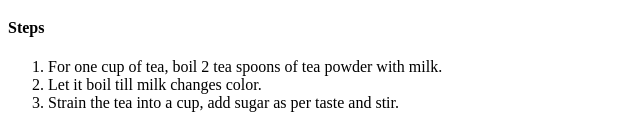
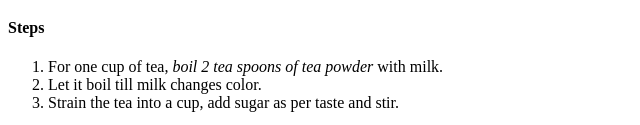
Before and after one commit to Amriya/odin-recipes, a plain HTML site: page recipes/tea.html in a window 1280 px wide. Shown: the part 839-964 px from the top of the page, 0-640 px from the left. Drawn offline with Linux system fonts and the light colour scheme.

Commit message:
include strong and em styles for 2 recipes

```diff
--- a/recipes/tea.html
+++ b/recipes/tea.html
@@ -16,7 +16,7 @@
         </ul>
         <h4>Steps</h4>
         <ol>
-            <li>For one cup of tea, boil 2 tea spoons of tea powder with milk.</li>
+            <li>For one cup of tea, <em>boil 2 tea spoons of tea powder</em> with milk.</li>
             <li>Let it boil till milk changes color.</li>
             <li>Strain the tea into a cup, add sugar as per taste and stir.</li>
         </ol>
```
Also changed, not shown: recipes/maggi.html (+1 -1 lines).
